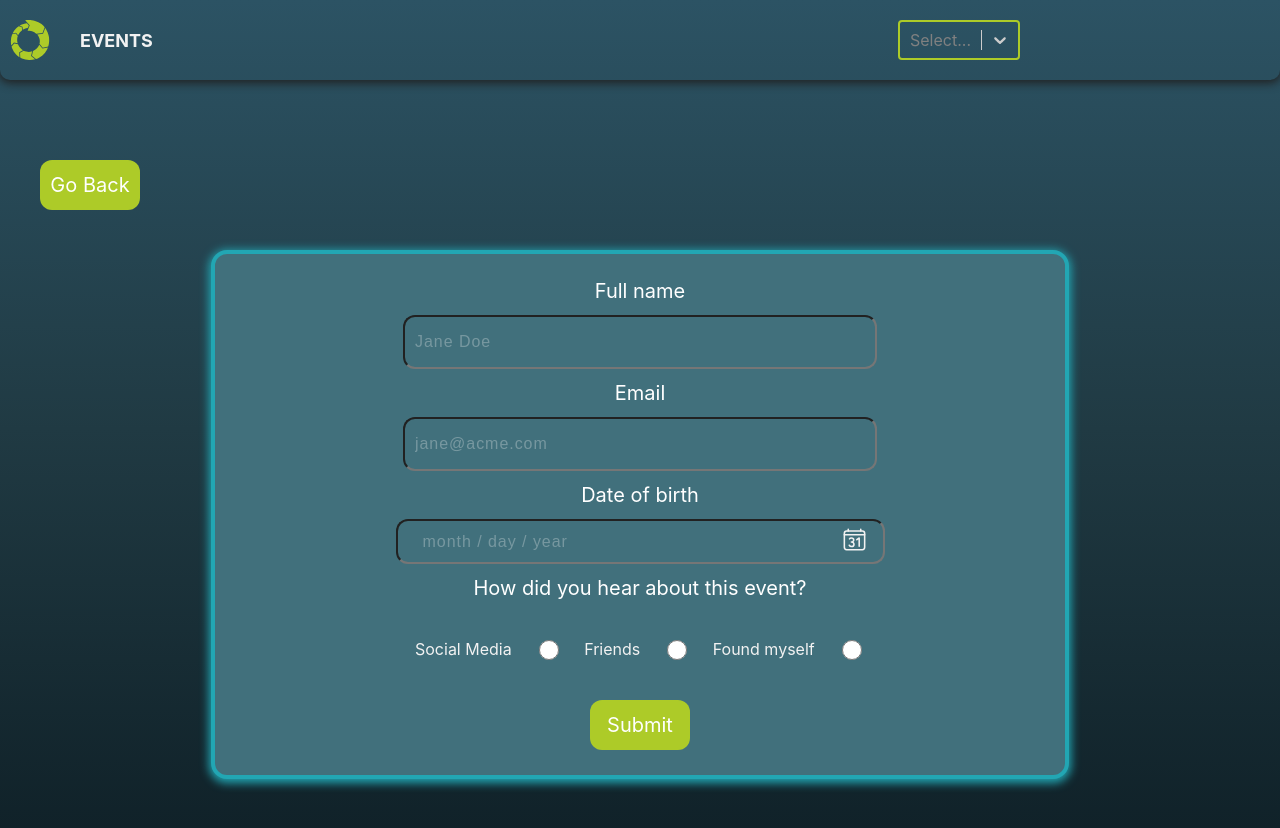
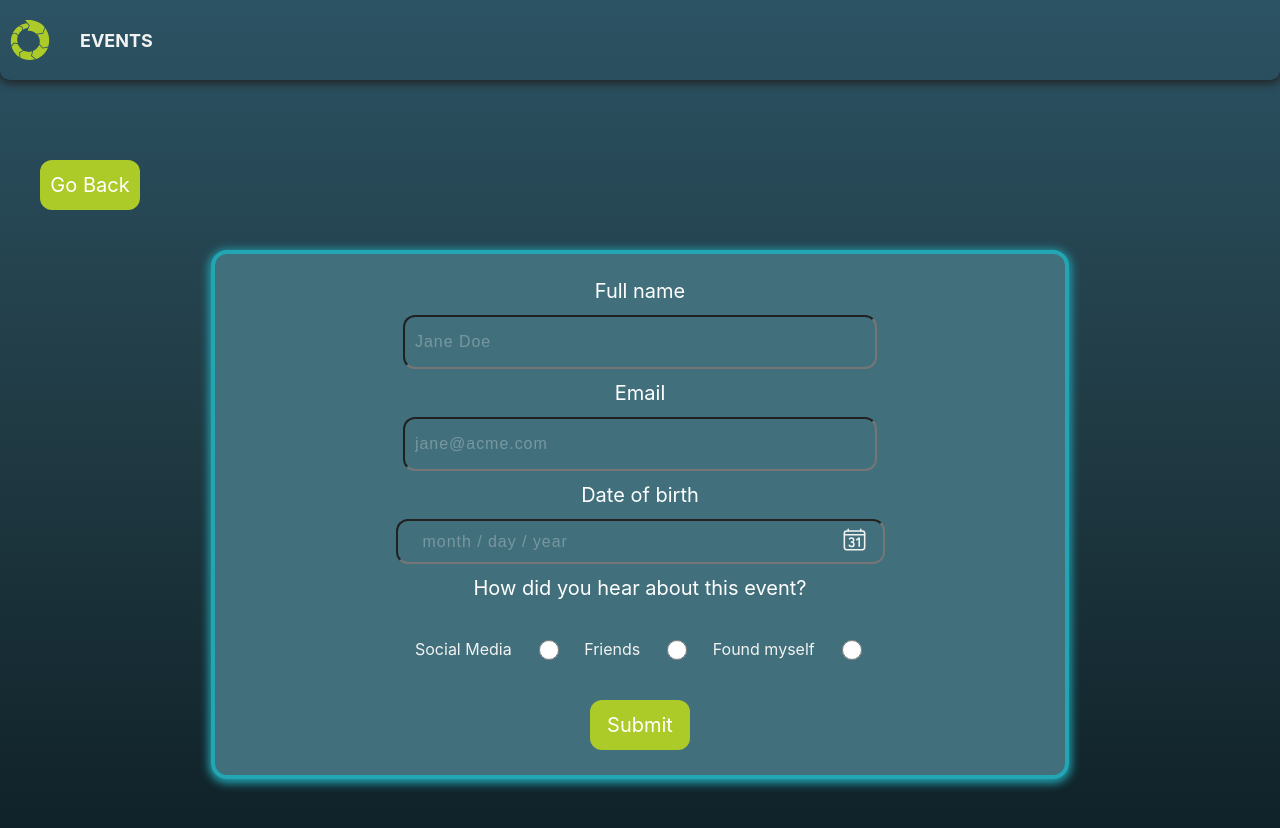
Before and after one commit to xXMrSnakeXx/events-client, a React (Vite) app: page /event/1/register in a window 1280 px wide. Shown: the top 828 px of the page. Built offline with nearby package versions, Linux system fonts and the light colour scheme.

Commit message:
fix select and datepicker

```diff
--- a/src/components/CustomDatePicker/CustomDatePicker.jsx
+++ b/src/components/CustomDatePicker/CustomDatePicker.jsx
@@ -10,6 +10,7 @@ import { IoCalendarNumberOutline } from "react-icons/io5";
 import useDebounce from "../../hooks/useDebounce";
 
 const minDate = addYears(new Date(), -100);
+const minAgeDate = addYears(new Date(), -18);
 
 const years = range(1924, getYear(new Date()) + 1, 1);
 const months = [
@@ -33,12 +34,12 @@ const CustomDatePicker = ({ values, setFieldValue, cssInput }) => {
       toast.error("Please enter a valid date.");
       return;
     }
-    if (date > new Date()) {
-      toast.error("Date cannot be in the future.");
+    if (date < minDate) {
+      toast.error("Date cannot be more than 100 years ago.");
       return;
     }
-    if (date < minDate) {
-      toast.error("Date cannot be more than 100 years ago.");
+    if (date > minAgeDate) {
+      toast.error("You must be at least 18 years old.");
       return;
     }
     setFieldValue("birthday", date);
@@ -99,12 +100,13 @@ const CustomDatePicker = ({ values, setFieldValue, cssInput }) => {
       )}
       showIcon
       icon={<IoCalendarNumberOutline className={css.icon}/>}
-      placeholderText="month / day / year"
+      placeholderText="month / day / year "
       selected={values.birthday}
       minDate={minDate}
       maxDate={new Date()}
       className={cssInput}
       onChange={(date) => debounceChange(date, setFieldValue)}
+      onKeyDown={(e)=>e.preventDefault()}
     />
   );
 };
--- a/src/components/Header/Header.jsx
+++ b/src/components/Header/Header.jsx
@@ -1,5 +1,5 @@
 import { Suspense } from "react";
-import { NavLink, Outlet } from "react-router-dom";
+import { NavLink, Outlet, useLocation } from "react-router-dom";
 import { SiEventstore } from "react-icons/si";
 import css from "./Header.module.css";
 import Loader from "../Loader/Loader";
@@ -7,11 +7,12 @@ import Sorting from "../Sorting/Sorting";
 import { useSelect } from "../../hooks/useSelect";
 
 export const Header = () => {
-const {setSelect} = useSelect()
-  const handleChange = selectOption =>{
-    setSelect(selectOption?.value)
-  }
-
+  const { setSelect } = useSelect();
+  const handleChange = (selectOption) => {
+    setSelect(selectOption?.value);
+  };
+  const { pathname } = useLocation();
+  console.log(pathname);
   return (
     <>
       <header className={css.header}>
@@ -32,7 +33,7 @@ const {setSelect} = useSelect()
             </ul>
           </nav>
         </div>
-        <Sorting handleChange={handleChange}/>
+        {pathname === "/" && <Sorting handleChange={handleChange} />}
       </header>
       <Suspense fallback={<Loader />}>
         <Outlet />
```
